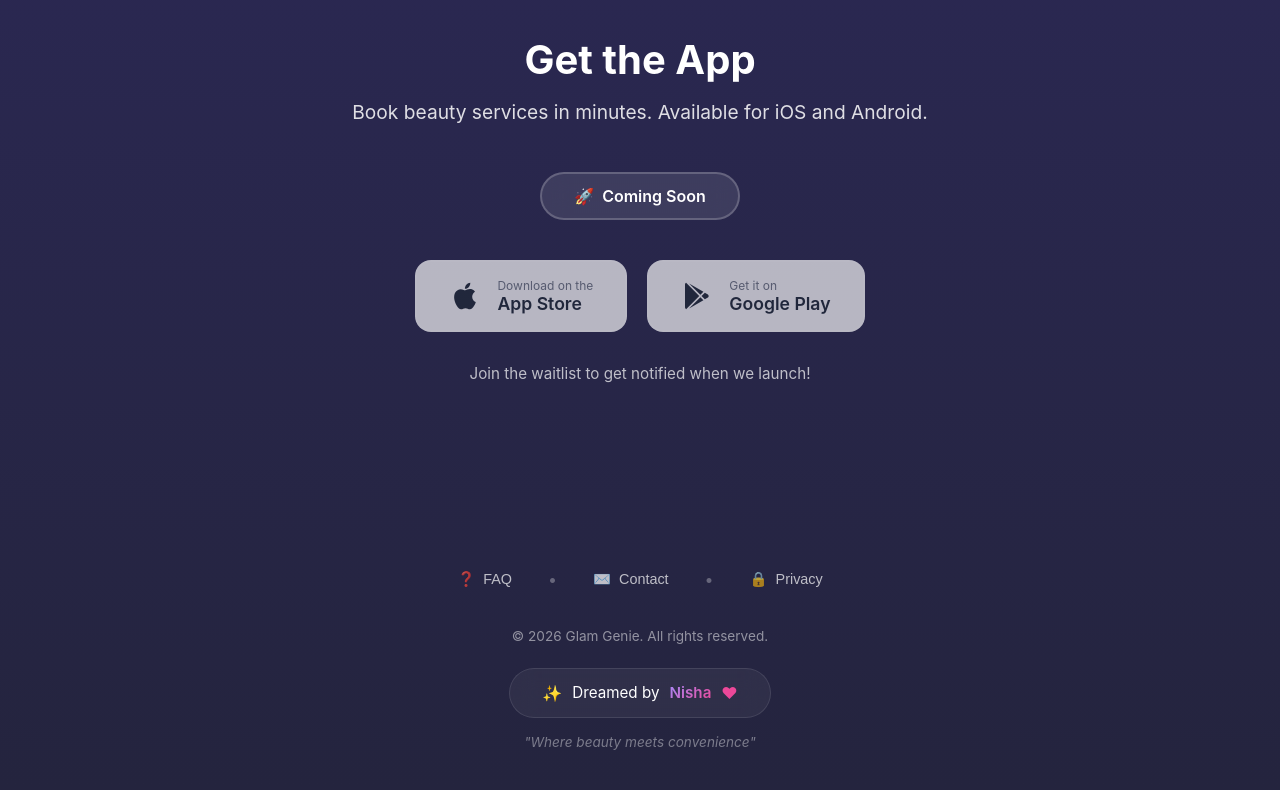
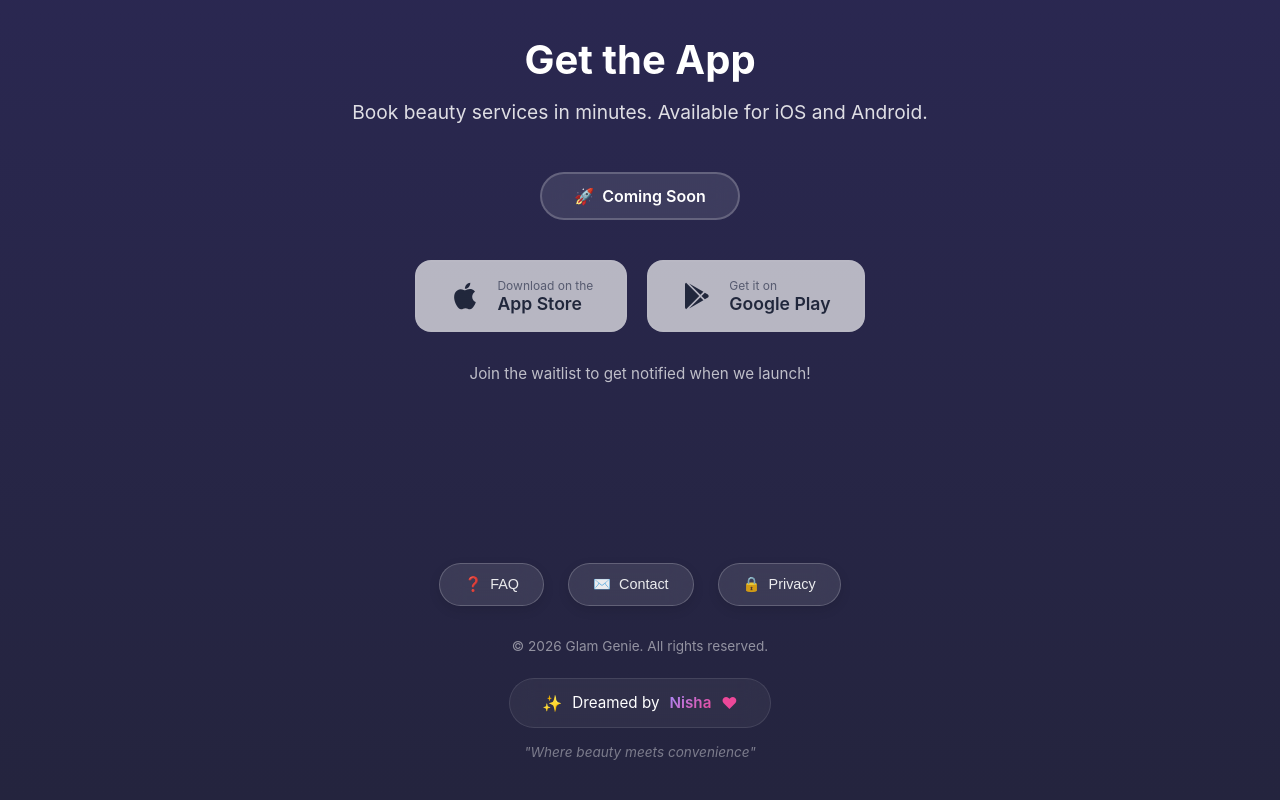
Before and after one commit to nishadharan11/GlamGenie, a plain HTML site: page index.html in a window 1280 px wide. Shown: the part 2369-3169 px from the top of the page. Drawn offline with Linux system fonts and the light colour scheme.

Commit message:
Update index.html

```diff
--- a/index.html
+++ b/index.html
@@ -719,22 +719,28 @@
             align-items: center;
             gap: 8px;
             font-size: 0.9rem;
-            color: rgba(255, 255, 255, 0.7);
-            background: none;
-            border: none;
+            color: rgba(255, 255, 255, 0.9);
+            background: rgba(255, 255, 255, 0.1);
+            backdrop-filter: blur(12px);
+            border: 1px solid rgba(255, 255, 255, 0.2);
             cursor: pointer;
             transition: all 0.3s ease;
-            padding: 8px 12px;
-            border-radius: 8px;
+            padding: 12px 24px;
+            border-radius: 50px;
+            font-weight: 500;
+            box-shadow: 0 4px 12px rgba(0, 0, 0, 0.1);
         }
 
         .footer-nav-link:hover {
             color: white;
-            background: rgba(255, 255, 255, 0.1);
+            background: rgba(255, 255, 255, 0.15);
+            border-color: rgba(236, 72, 153, 0.4);
+            transform: translateY(-2px);
+            box-shadow: 0 6px 20px rgba(236, 72, 153, 0.3);
         }
 
         .footer-nav-separator {
-            color: rgba(255, 255, 255, 0.3);
+            display: none;
         }
 
         .copyright {
```
